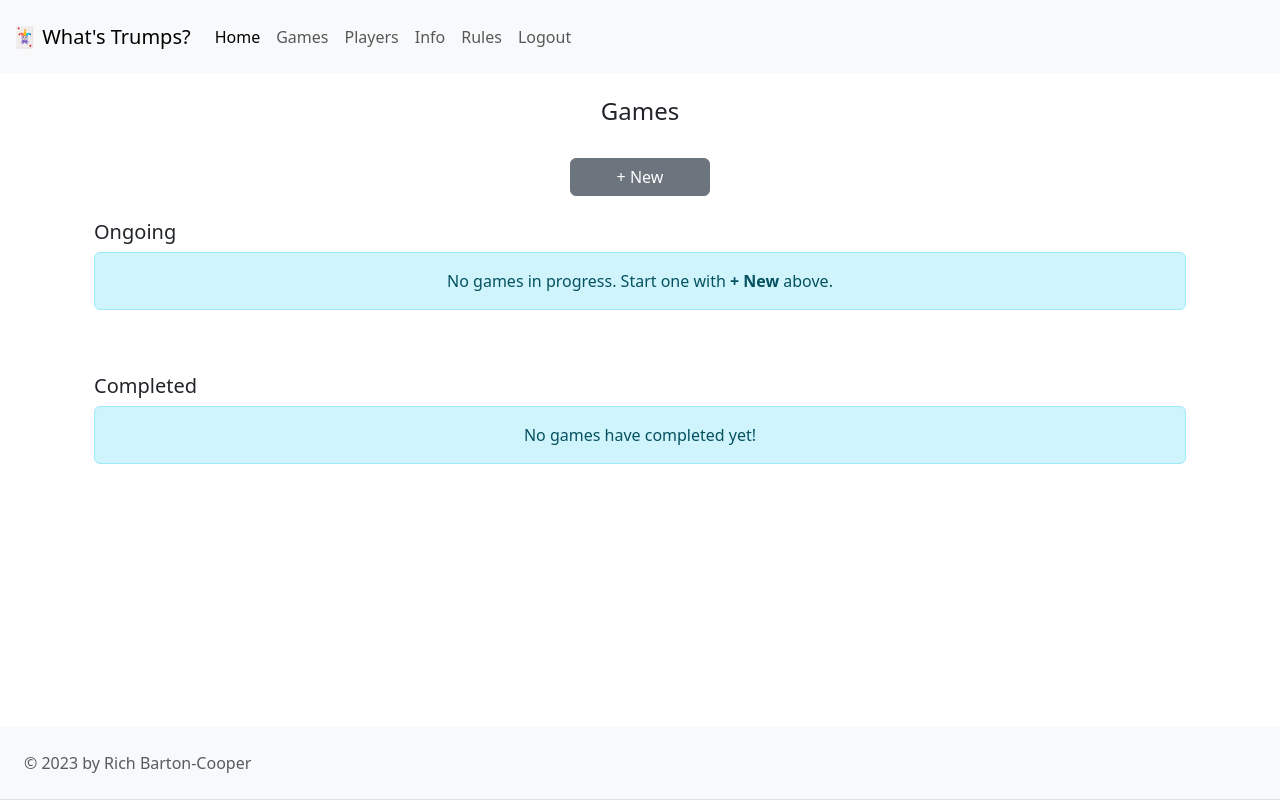
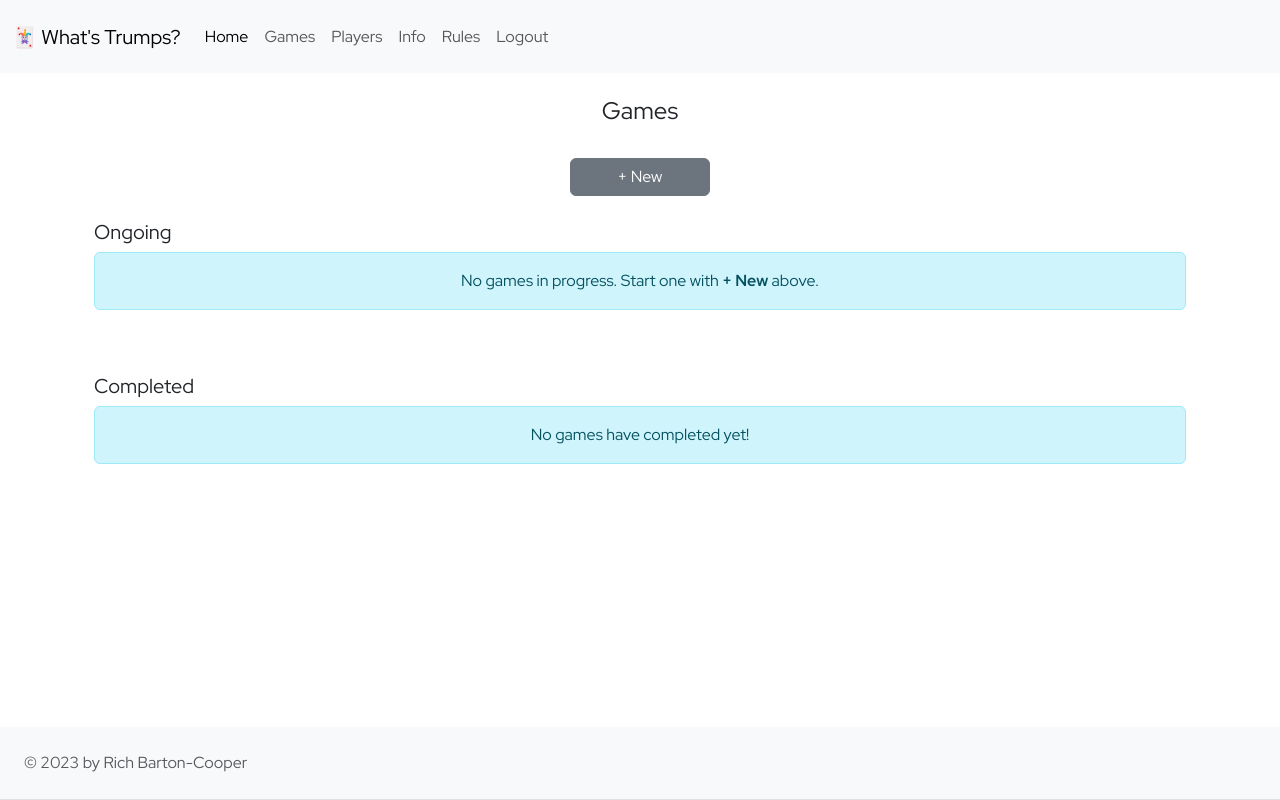
Before and after one commit to richcooper95/predictive-whist, a Django app: page /games/ in a window 1280 px wide. Run offline with Django 4.2, Linux system fonts and the light colour scheme; the visitor is signed in with stand-in values (Sample User, id 1); data that the repository does not hold is empty; some libraries are stand-ins or nearby versions.

Commit message:
Change font

```diff
--- a/static/css/main.css
+++ b/static/css/main.css
@@ -1,3 +1,7 @@
+body {
+    font-family: 'Red Hat Display', sans-serif;
+}
+
 .collapse.navbar-collapse.show,
 .navbar-collapse.collapsing {
     background-color: rgb(255, 255, 255, 0.4) !important;
--- a/templates/base.html
+++ b/templates/base.html
@@ -12,6 +12,9 @@
       <link href="{% static 'fontawesomefree/css/brands.css' %}" rel="stylesheet" type="text/css">
       <link href="{% static 'fontawesomefree/css/solid.css' %}" rel="stylesheet" type="text/css">
       <link rel="icon" href="/static/images/suits-style-drawing.svg">
+      <link rel="preconnect" href="https://fonts.googleapis.com">
+      <link rel="preconnect" href="https://fonts.gstatic.com" crossorigin>
+      <link href="https://fonts.googleapis.com/css2?family=Red+Hat+Display:wght@400;700&display=swap" rel="stylesheet">
     </head>
 
     <body>
```
